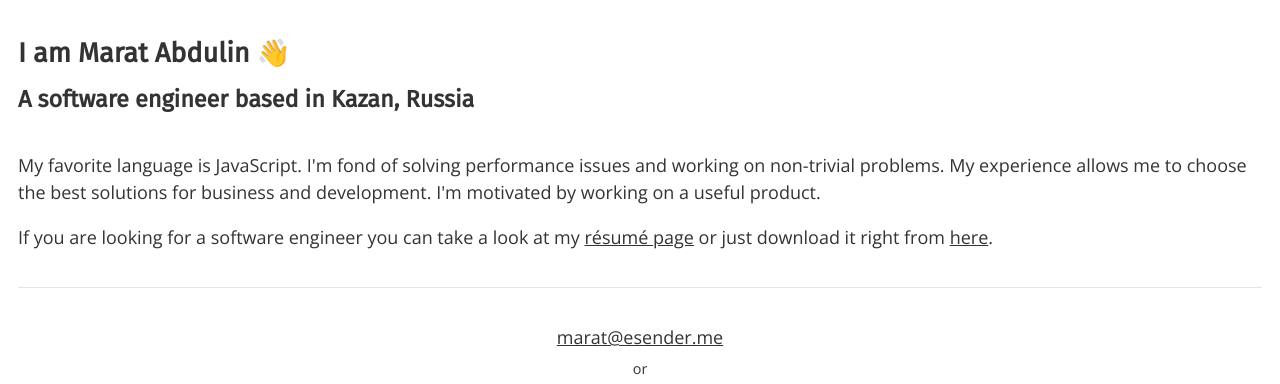
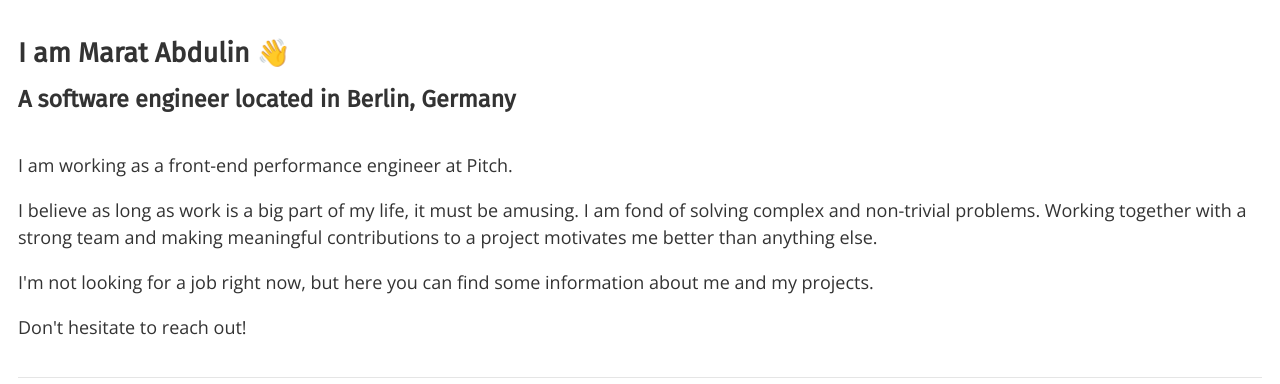
Before and after one commit to esender/esender.me-old, a Gatsby site: page / in a window 1280 px wide. Shown: the part 83-467 px from the top of the page. Built offline with nearby package versions, Linux system fonts and the light colour scheme; Gatsby itself is replaced by a stand-in of ours; some packages are replaced by stand-ins of ours.

Commit message:
Update homepage content

```diff
--- a/src/pages/index.js
+++ b/src/pages/index.js
@@ -12,20 +12,15 @@ const IndexPage = () => {
       <h1 className={styles.greeting}>
         <span className={styles.hey}>Hi,</span> I am Marat Abdulin 👋
       </h1>
-      <h2 className={styles.whoIAm}>A software engineer based in Kazan, Russia</h2>
+      <h2 className={styles.whoIAm}>A software engineer located in Berlin, Germany</h2>
 
-      <p>
-        My favorite language is JavaScript. I'm fond of solving performance
-        issues and working on non-trivial problems. My experience allows me to
-        choose the best solutions for business and development. I'm motivated by
-        working on a useful product.
-      </p>
+      <p>I am working as a front-end performance engineer at Pitch.</p>
 
-      <p>
-        If you are looking for a software engineer you can take a look at my{" "}
-        <Link to="/resume/">résumé page</Link> or just download it right from{" "}
-        <a href="/files/CV_Marat_Abdulin_2020-08-20.pdf">here</a>.
-      </p>
+      <p>I believe as long as work is a big part of my life, it must be amusing. I am fond of solving complex and non-trivial problems. Working together with a strong team and making meaningful contributions to a project motivates me better than anything else.</p>
+
+      <p>I'm not looking for a job right now, but here you can find some information about me and my projects.</p>
+
+      <p>Don't hesitate to reach out!</p>
     </Layout>
   );
 };
```
